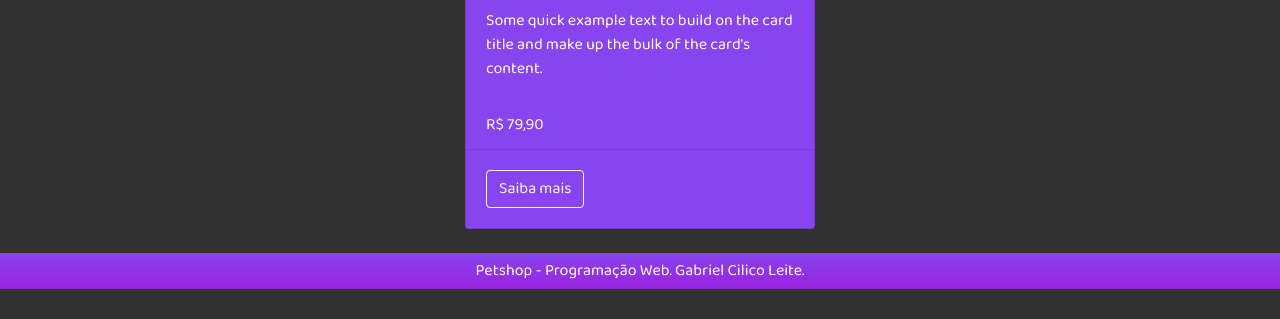
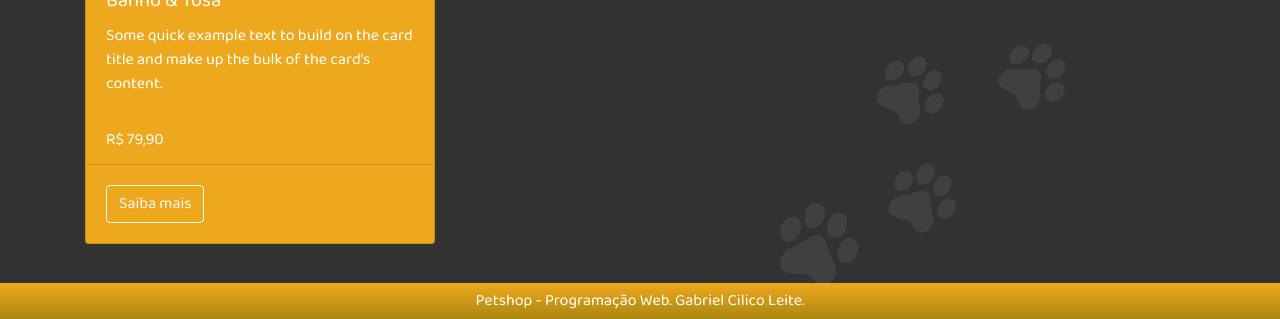
Before and after one commit to gabrielcilico/programacao-web-petshop-bootstrap, a plain HTML site: page index.html in a window 1280 px wide. Shown: the part 929-1248 px from the top of the page. Before the commit the page ends 1218 px from the top, so only its background shows below. Drawn offline with nearby package versions, Linux system fonts and the light colour scheme.

Commit message:
Ajustando Interface

```diff
--- a/css/style.css
+++ b/css/style.css
@@ -9,20 +9,37 @@ button {
 body {
   background-color: #323232;
 }
+a,
+a:hover,
+.cabecalho,
+.footer,
+.card {
+  color: #fff;
+}
 .cabecalho,
 .footer {
-  background-image: linear-gradient(to bottom, #84e, #92d);
-  color: #fff;
+  background: linear-gradient(to bottom, #eda81d, #ab8711);
 }
 .card {
-  background-color: #84e;
-  color: #fff;
-  margin-top: 15px;
+  background-color: #eda81d;
+  margin: 15px 0;
 }
 .card:hover {
-  background-image: linear-gradient(to bottom, #84e, #92d);
+  background: linear-gradient(to bottom, #eda81d, #ab8711);
 }
 .card ul,
 .card ul li {
   background-color: rgba(0, 0, 0, 0);
 }
+body {
+  position: relative;
+}
+.pegadas {
+  width: 500px;
+  height: 550px;
+  bottom: 35px;
+  right: 0;
+  position: absolute;
+  background: url("../img/pegadas.png") no-repeat;
+  background-size: cover;
+}
--- a/index.html
+++ b/index.html
@@ -49,13 +49,14 @@
       </div>
     </nav>
 
+    <div class="pegadas"></div>
     <div class="container">
       <div class="row justify-content-md-center">
         <div class="col-md-auto mt-2">
           <h2 class="text-light">Serviços</h2>
         </div>
       </div>
-      <div class="row justify-content-around">
+      <div class="row">
         <div class="col-12 col-md-6 col-lg-4">
           <div class="card">
             <img src="img/banho.png" class="card-img-top" />
@@ -137,7 +138,12 @@
     <footer class="container-fluid footer mt-4">
       <div class="row justify-content-md-center">
         <div class="col-md-auto mt-2">
-          <h6>Petshop - Programação Web. Gabriel Cilico Leite.</h6>
+          <h6>
+            Petshop - Programação Web.
+            <a href="https://github.com/gabrielcilico/" target="_blank"
+              >Gabriel Cilico Leite.</a
+            >
+          </h6>
         </div>
       </div>
     </footer>
```
Also changed, not shown: img/banho_tosa.png, img/icon-flat.png (deleted), img/icon.png, img/pegadas.png (added).
